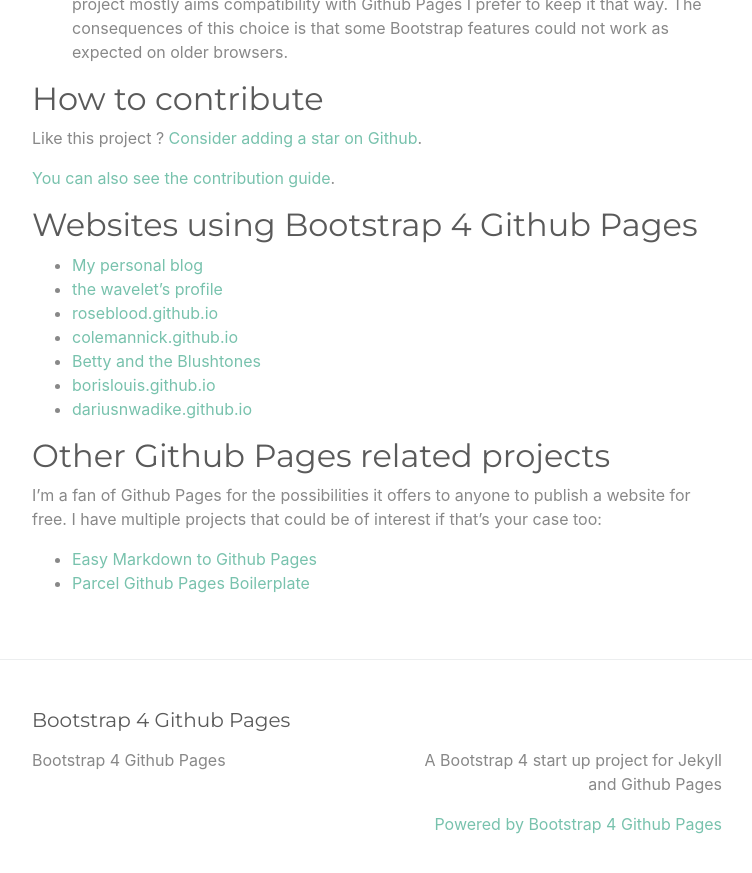
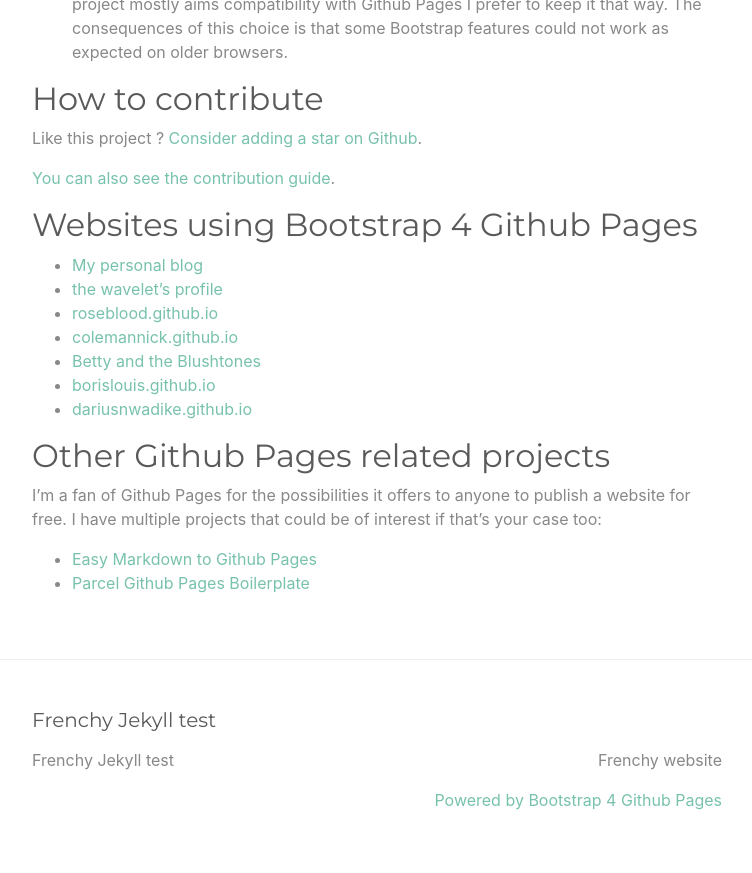
Before and after one commit to FrenchyFPS/jekyll-test, a Jekyll site: the page built from index.md, in a window 1280 px wide and 900 px high, scrolled down 2416 px. Shown: the top 873 px of the window, without its empty margins (263-1015 px from the left). Built offline with Jekyll 4.4.1, drawn with Linux system fonts in a browser that asks for light colours; some of the changed text lies outside the part shown.

Commit message:
Update _config.yml

```diff
--- a/_config.yml
+++ b/_config.yml
@@ -13,16 +13,16 @@
 # you will see them accessed via {{ site.title }}, {{ site.email }}, and so on.
 # You can create any custom variable you would like, and they will be accessible
 # in the templates via {{ site.myvariable }}.
-title: Bootstrap 4 Github Pages
+title: Frenchy Jekyll test
 email: ""
 description: >- # this means to ignore newlines until "baseurl:"
-  A Bootstrap 4 start up project for Jekyll and Github Pages
+  Frenchy website
 #baseurl: "" # the subpath of your site, e.g. /blog
 #url: "" # the base hostname & protocol for your site, e.g. http://example.com
 #twitter_username: jekyllrb
 #github_username:  jekyll
 
-repository: "nicolas-van/bootstrap-4-github-pages"
+repository: "frenchy.github.io/jekyll.test"
 
 # Build settings
 plugins:
```
